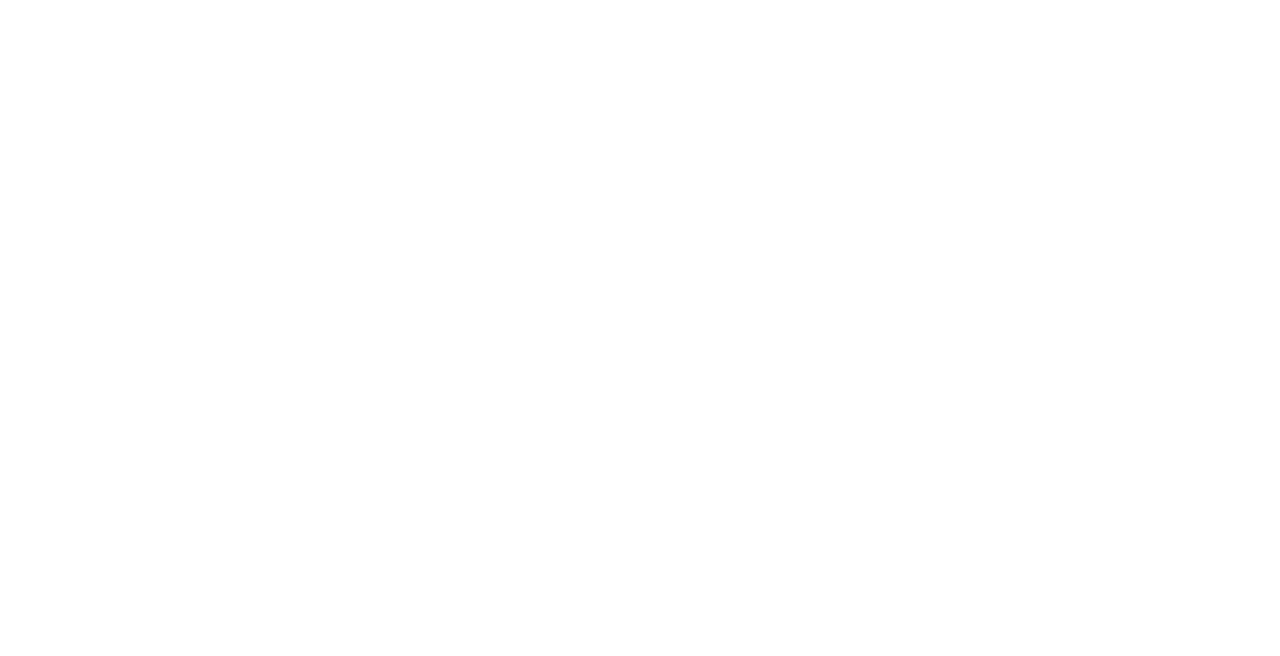
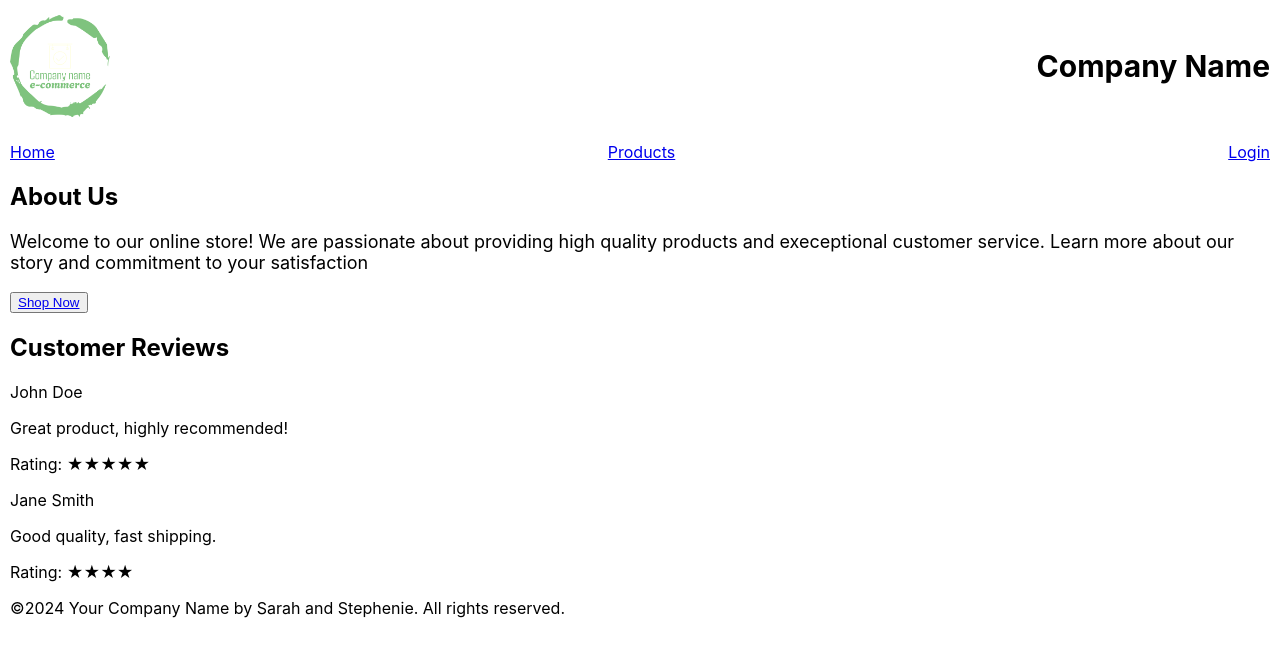
Before and after one commit to StephOboh/ENSF381_assignment4, a React (Create React App) app in the folder Assignment-04/my-ecommerce-app/: page / in a window 1280 px wide. Before the commit this address had no page. Shown: the top 656 px of the page. Built offline with nearby package versions, Linux system fonts and the light colour scheme.

Commit message:
adding / path

```diff
--- a/Assignment-04/my-ecommerce-app/src/App.js
+++ b/Assignment-04/my-ecommerce-app/src/App.js
@@ -23,6 +23,7 @@ function App() {
   return (
       <Router>
         <Routes>
+            <Route path="/" element={<Homepage />} />
           <Route path="/Homepage" element={<Homepage />} />
           <Route path="/Productpage" element={<Productpage />}/>
         </Routes>
--- a/Assignment-04/my-ecommerce-app/src/component/Cart.js
+++ b/Assignment-04/my-ecommerce-app/src/component/Cart.js
@@ -54,7 +54,7 @@ const Cart = ({ cart, removeFromCart }) => {
 
   return (
     <div className="cart" style={{ marginLeft: '350px' }}>
-      <h2>Shopping Cart &#128722;&#128722;&#128722;</h2> {/*The addiitonal hex values are shopping cart emojis*/}
+      <h2>Shopping Cart</h2>
       {cart.map(item => (
         <div key={item.id} className="cart-item">
           <img src={item.image} alt={item.name} style={{ width: '200px', height: '200px' }} /> {/* here i am resizing the images to be 200px by 200px in order to have amore unformly looking page */}
```
